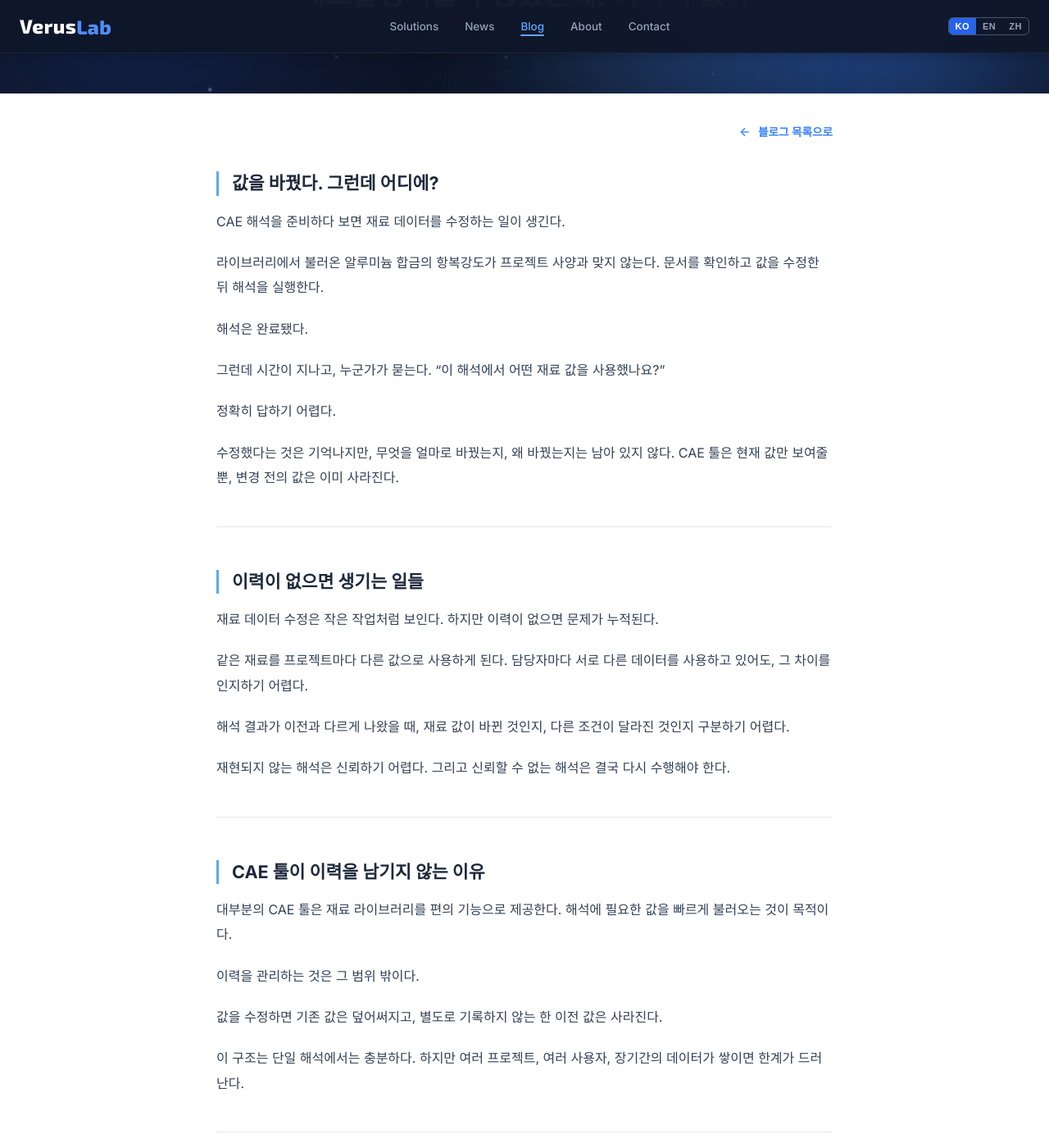
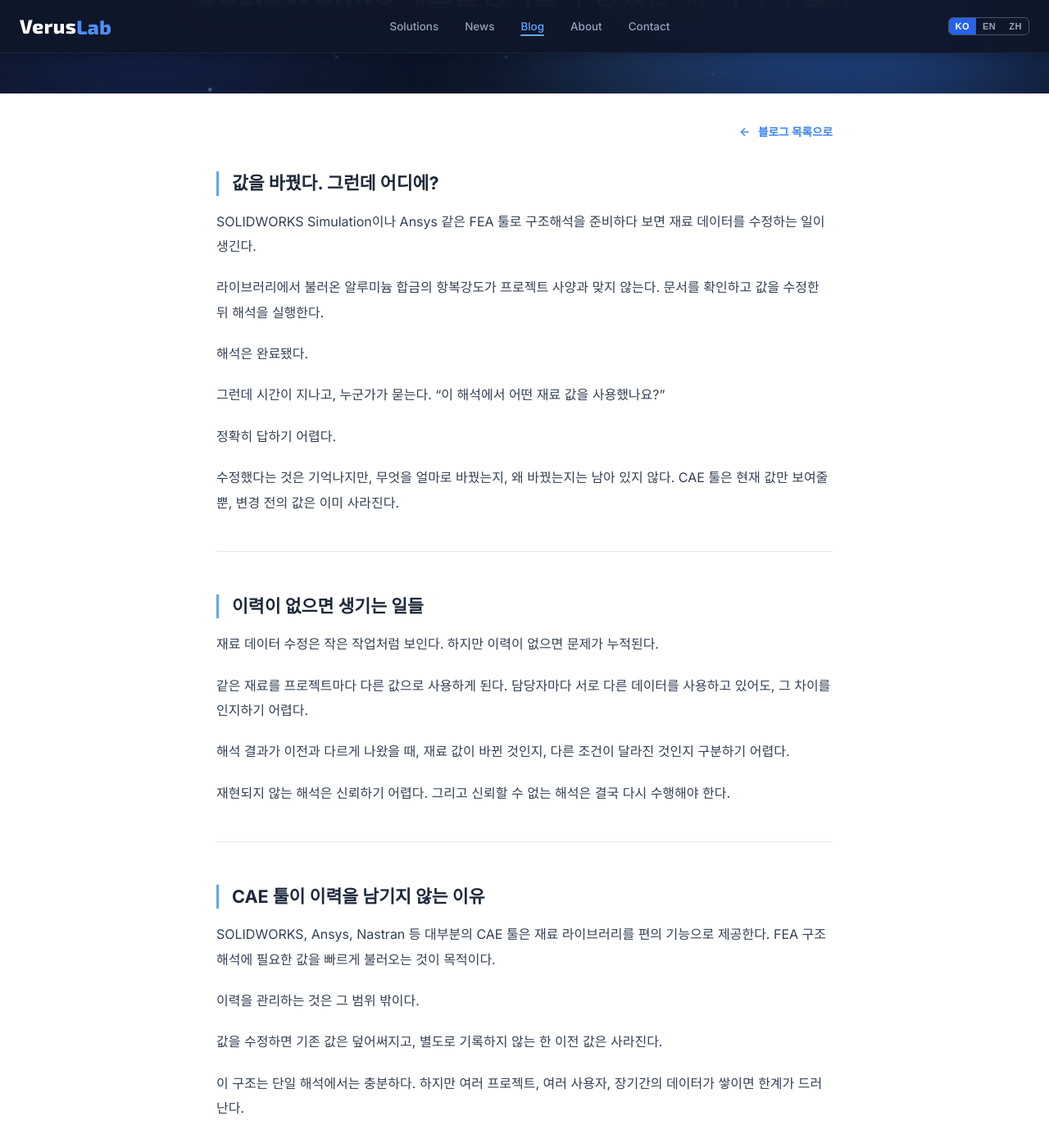
Before and after one commit to VerusLab-KR/Homepage, a Jekyll site: the page built from _posts/2026-04-15-material-revision.md, in a window 1280 px wide and 1400 px high, scrolled down 217 px. Shown: the whole window at 82% size. Built offline with Jekyll 4.4.1, drawn with Linux system fonts in a browser that asks for light colours; some of the changed text lies outside the part shown.

Commit message:
Improve SEO keywords in material-revision post
Co-Authored-By: Claude Sonnet 4.6 <noreply@anthropic.com>

```diff
--- a/_posts/2026-04-15-material-revision.md
+++ b/_posts/2026-04-15-material-revision.md
@@ -1,14 +1,14 @@
 ---
 layout: post
-title: "재료물성치를 수정했는데, 이력이 없다"
+title: "SOLIDWORKS 재료물성치를 수정했는데, 이력이 없다"
 date: 2026-04-15
 category: Valentis
-description: "CAE 툴에서 재료 값을 수정하면 이전 데이터는 사라진다. 이력이 없을 때 생기는 문제들, 그리고 Valentis가 리비전 단위로 재료 데이터를 관리하는 방식."
+description: "SOLIDWORKS Simulation에서 재료물성치를 수정하면 이전 데이터는 사라진다. FEA 구조해석에서 재료 이력이 없을 때 생기는 문제들, 그리고 Valentis가 리비전 단위로 재료 데이터를 관리하는 방식."
 ---
 
 ## 값을 바꿨다. 그런데 어디에?
 
-CAE 해석을 준비하다 보면 재료 데이터를 수정하는 일이 생긴다.
+SOLIDWORKS Simulation이나 Ansys 같은 FEA 툴로 구조해석을 준비하다 보면 재료 데이터를 수정하는 일이 생긴다.
 
 라이브러리에서 불러온 알루미늄 합금의 항복강도가 프로젝트 사양과 맞지 않는다.
 문서를 확인하고 값을 수정한 뒤 해석을 실행한다.
@@ -43,8 +43,8 @@ CAE 툴은 현재 값만 보여줄 뿐, 변경 전의 값은 이미 사라진다
 
 ## CAE 툴이 이력을 남기지 않는 이유
 
-대부분의 CAE 툴은 재료 라이브러리를 편의 기능으로 제공한다.
-해석에 필요한 값을 빠르게 불러오는 것이 목적이다.
+SOLIDWORKS, Ansys, Nastran 등 대부분의 CAE 툴은 재료 라이브러리를 편의 기능으로 제공한다.
+FEA 구조해석에 필요한 값을 빠르게 불러오는 것이 목적이다.
 
 이력을 관리하는 것은 그 범위 밖이다.
 
```
